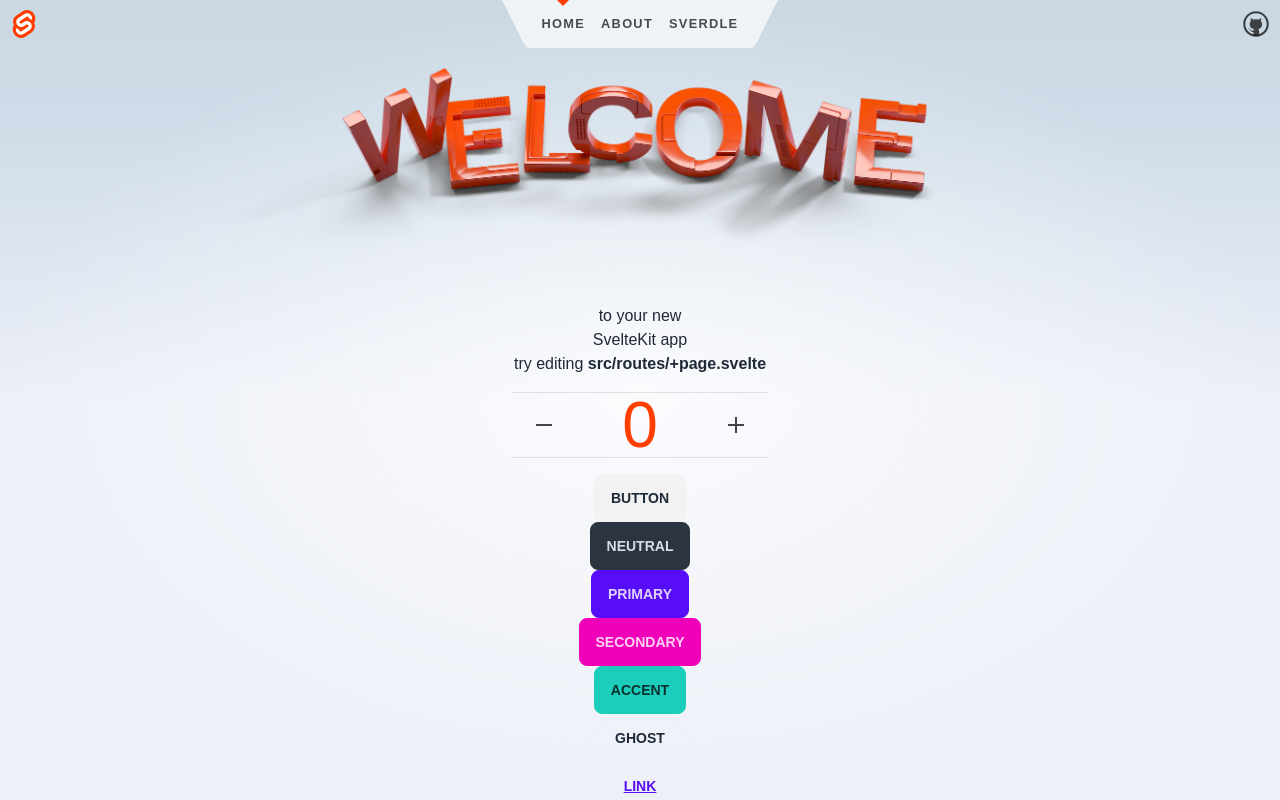
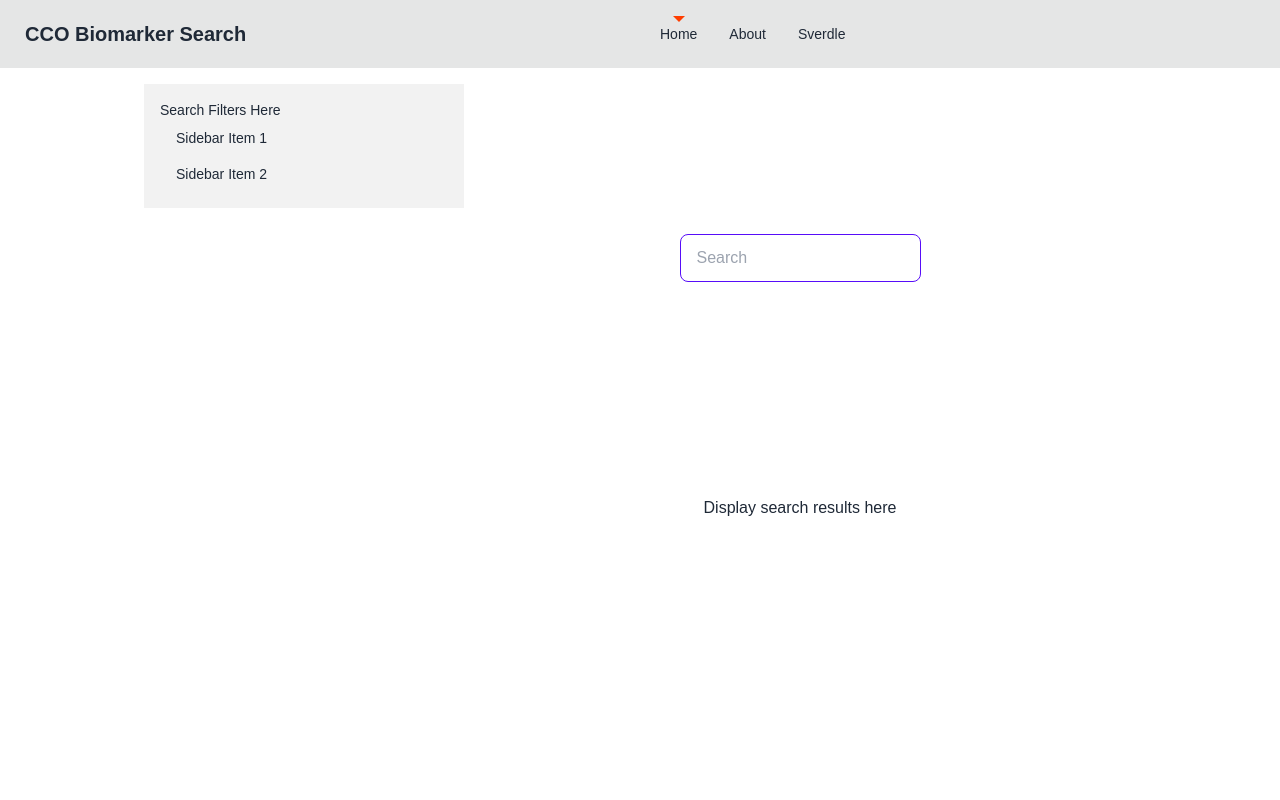
Before and after one commit to w00tl00ps/biomarker-search, a SvelteKit app: page / in a window 1280 px wide. Shown: the top 800 px of the page. Built offline with nearby package versions, Linux system fonts and the light colour scheme.

Commit message:
style: adjust TailwindCSS and Daisy UI styling

```diff
--- a/src/routes/+layout.svelte
+++ b/src/routes/+layout.svelte
@@ -2,6 +2,8 @@
 	import { browser } from '$app/environment';
 	import { page } from '$app/stores';
 	import { webVitals } from '$lib/vitals';
+	import logo from '$lib/images/svelte-logo.svg';
+	import github from '$lib/images/github.svg';
 	import Header from './Header.svelte';
 	import './styles.css';
 	import "../app.css";
@@ -27,7 +29,17 @@
 	</main>
 
 	<footer>
-		<p>visit <a href="https://kit.svelte.dev">kit.svelte.dev</a> to learn SvelteKit</p>
+		<div class="corner">
+			<a href="https://kit.svelte.dev">
+				<img src={logo} alt="SvelteKit" />
+			</a>
+		</div>
+		<p>Built using SvelteKit <a href="https://kit.svelte.dev">kit.svelte.dev</a></p>
+		<div class="corner">
+			<a href="https://github.com/w00tl00ps/biomarker-search">
+				<img src={github} alt="GitHub" />
+			</a>
+		</div>
 	</footer>
 </div>
 
@@ -51,7 +63,7 @@
 
 	footer {
 		display: flex;
-		flex-direction: column;
+		flex-direction: row;
 		justify-content: center;
 		align-items: center;
 		padding: 12px;
@@ -66,4 +78,23 @@
 			padding: 12px 0;
 		}
 	}
+
+	.corner {
+		width: 3em;
+		height: 3em;
+	}
+
+	.corner a {
+		display: flex;
+		align-items: center;
+		justify-content: center;
+		width: 100%;
+		height: 100%;
+	}
+
+	.corner img {
+		width: 2em;
+		height: 2em;
+		object-fit: contain;
+	}
 </style>
--- a/src/routes/+page.svelte
+++ b/src/routes/+page.svelte
@@ -6,35 +6,41 @@
 
 <svelte:head>
 	<title>Home</title>
-	<meta name="description" content="Svelte demo app" />
+	<meta name="description" content="CCO Biomarker Search" />
 </svelte:head>
 
-<section>
-	<h1>
-		<span class="welcome">
-			<picture>
-				<source srcset={welcome} type="image/webp" />
-				<img src={welcome_fallback} alt="Welcome" />
-			</picture>
-		</span>
 
-		to your new<br />SvelteKit app
-	</h1>
+<div class="drawer lg:drawer-open">
+	<input id="my-drawer-2" type="checkbox" class="drawer-toggle" />
+	<div class="drawer-content flex flex-col items-center justify-center">
+		<!-- Page content here -->
+		<div class="flex flex-row">
+			<!-- Search box -->
+			<input type="text" placeholder="Search" class="input input-bordered input-primary w-full max-w-xs" />
+			<!-- Search filters drawer button-->
+			<label for="my-drawer-2" class="btn btn-primary drawer-button lg:hidden">Search Filters</label>
+		</div>
 
-	<h2>
-		try editing <strong>src/routes/+page.svelte</strong>
-	</h2>
+		<section>
+			<p>Display search results here</p>
+		</section>
 
-	<Counter />
 
-	<button class="btn">Button</button>
-	<button class="btn btn-neutral">Neutral</button>
-	<button class="btn btn-primary">Primary</button>
-	<button class="btn btn-secondary">Secondary</button>
-	<button class="btn btn-accent">Accent</button>
-	<button class="btn btn-ghost">Ghost</button>
-	<button class="btn btn-link">Link</button>
-</section>
+	</div>
+	<div class="drawer-side top-20">
+		<label for="my-drawer-2" aria-label="close sidebar" class="drawer-overlay"></label>
+		<ul class="menu p-4 w-80 bg-base-200 text-base-content">
+		<!-- Sidebar content here -->
+		<li>Search Filters Here</li>
+		<li><a>Sidebar Item 1</a></li>
+		<li><a>Sidebar Item 2</a></li>
+		</ul>
+
+	</div>
+</div>
+
+
+
 
 <style>
 	section {
@@ -45,23 +51,4 @@
 		flex: 0.6;
 	}
 
-	h1 {
-		width: 100%;
-	}
-
-	.welcome {
-		display: block;
-		position: relative;
-		width: 100%;
-		height: 0;
-		padding: 0 0 calc(100% * 495 / 2048) 0;
-	}
-
-	.welcome img {
-		position: absolute;
-		width: 100%;
-		height: 100%;
-		top: 0;
-		display: block;
-	}
 </style>
--- a/src/routes/Header.svelte
+++ b/src/routes/Header.svelte
@@ -1,21 +1,14 @@
 <script>
 	import { page } from '$app/stores';
-	import logo from '$lib/images/svelte-logo.svg';
-	import github from '$lib/images/github.svg';
 </script>
 
 <header>
-	<div class="corner">
-		<a href="https://kit.svelte.dev">
-			<img src={logo} alt="SvelteKit" />
-		</a>
-	</div>
-
-	<nav>
-		<svg viewBox="0 0 2 3" aria-hidden="true">
-			<path d="M0,0 L1,2 C1.5,3 1.5,3 2,3 L2,0 Z" />
-		</svg>
-		<ul>
+	<div class="navbar bg-base-300">
+		<div class="navbar-start">
+		  <a class="btn btn-ghost normal-case text-xl">CCO Biomarker Search</a>
+		</div>
+		<div class="navbar-center">
+		  <ul class="menu menu-horizontal px-1">
 			<li aria-current={$page.url.pathname === '/' ? 'page' : undefined}>
 				<a href="/">Home</a>
 			</li>
@@ -25,78 +18,14 @@
 			<li aria-current={$page.url.pathname.startsWith('/sverdle') ? 'page' : undefined}>
 				<a href="/sverdle">Sverdle</a>
 			</li>
-		</ul>
-		<svg viewBox="0 0 2 3" aria-hidden="true">
-			<path d="M0,0 L0,3 C0.5,3 0.5,3 1,2 L2,0 Z" />
-		</svg>
-	</nav>
-
-	<div class="corner">
-		<a href="https://github.com/sveltejs/kit">
-			<img src={github} alt="GitHub" />
-		</a>
+		  </ul>
+		</div>
 	</div>
 </header>
 
 <style>
-	header {
-		display: flex;
-		justify-content: space-between;
-	}
 
-	.corner {
-		width: 3em;
-		height: 3em;
-	}
-
-	.corner a {
-		display: flex;
-		align-items: center;
-		justify-content: center;
-		width: 100%;
-		height: 100%;
-	}
-
-	.corner img {
-		width: 2em;
-		height: 2em;
-		object-fit: contain;
-	}
-
-	nav {
-		display: flex;
-		justify-content: center;
-		--background: rgba(255, 255, 255, 0.7);
-	}
-
-	svg {
-		width: 2em;
-		height: 3em;
-		display: block;
-	}
-
-	path {
-		fill: var(--background);
-	}
-
-	ul {
-		position: relative;
-		padding: 0;
-		margin: 0;
-		height: 3em;
-		display: flex;
-		justify-content: center;
-		align-items: center;
-		list-style: none;
-		background: var(--background);
-		background-size: contain;
-	}
-
-	li {
-		position: relative;
-		height: 100%;
-	}
-
+	/* create navigation arrow on top of link */
 	li[aria-current='page']::before {
 		--size: 6px;
 		content: '';
@@ -109,19 +38,6 @@
 		border-top: var(--size) solid var(--color-theme-1);
 	}
 
-	nav a {
-		display: flex;
-		height: 100%;
-		align-items: center;
-		padding: 0 0.5rem;
-		color: var(--color-text);
-		font-weight: 700;
-		font-size: 0.8rem;
-		text-transform: uppercase;
-		letter-spacing: 0.1em;
-		text-decoration: none;
-		transition: color 0.2s linear;
-	}
 
 	a:hover {
 		color: var(--color-theme-1);
--- a/src/routes/styles.css
+++ b/src/routes/styles.css
@@ -19,15 +19,6 @@
 body {
 	min-height: 100vh;
 	margin: 0;
-	background-attachment: fixed;
-	background-color: var(--color-bg-1);
-	background-size: 100vw 100vh;
-	background-image: radial-gradient(
-			50% 50% at 50% 50%,
-			rgba(255, 255, 255, 0.75) 0%,
-			rgba(255, 255, 255, 0) 100%
-		),
-		linear-gradient(180deg, var(--color-bg-0) 0%, var(--color-bg-1) 15%, var(--color-bg-2) 50%);
 }
 
 h1,
```
